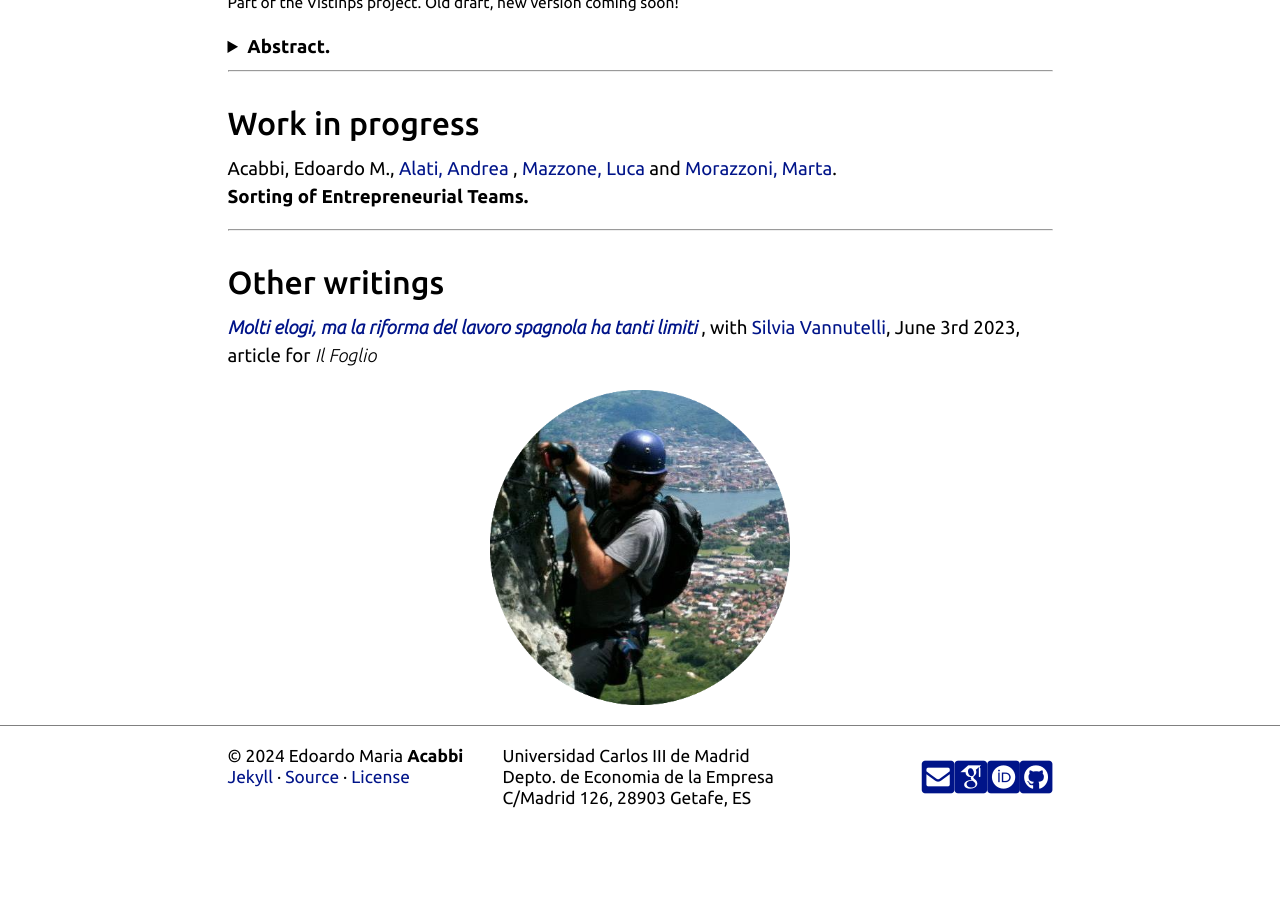
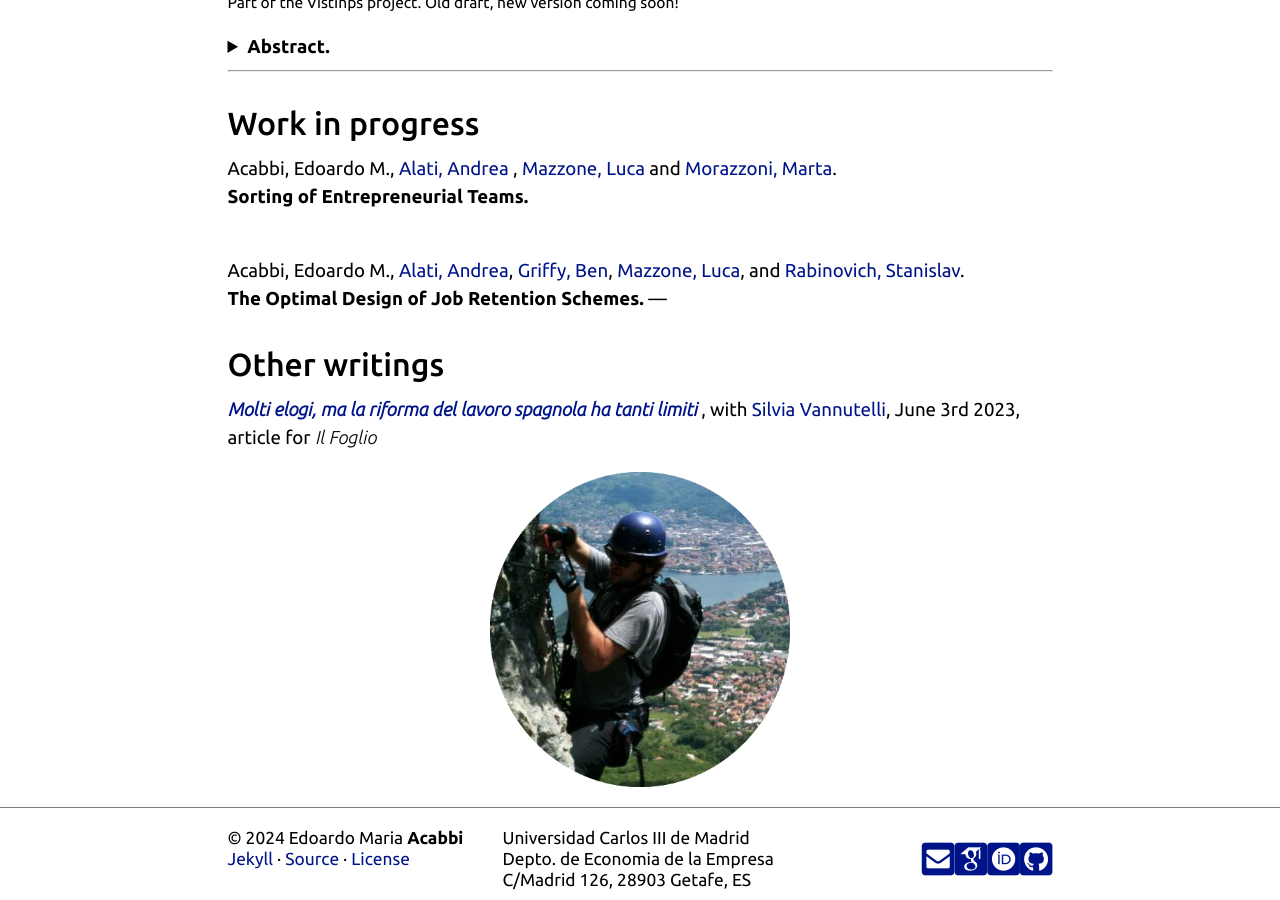
Before and after one commit to eacabbi/eacabbi.github.io, a Jekyll site: the page built from index.md, in a window 1280 px wide and 900 px high, scrolled down 2080 px. Built offline with Jekyll 4.4.1, drawn with Linux system fonts in a browser that asks for light colours; some web fonts are replaced; before the commit the page ends 2939 px from its top, so only the background shows below that.

Commit message:
update projs

```diff
--- a/index.md
+++ b/index.md
@@ -96,6 +96,9 @@ Rigidities in firms' payroll adjustment amplify the impact of aggregate fluctuat
 Acabbi, Edoardo M., <a href="https://andrealati.github.io"> Alati, Andrea </a>, <a href="https://lucamazzone.github.io/"> Mazzone, Luca</a> and <a href="https://martamorazzoni.weebly.com/"> Morazzoni, Marta</a>.
 <br>**Sorting of Entrepreneurial Teams.**
 
+<br>
+Acabbi, Edoardo M., <a href="https://andrealati.github.io"> Alati, Andrea</a>, <a href="https://www.bengriffy.com/"> Griffy, Ben</a>, <a href="https://lucamazzone.github.io/"> Mazzone, Luca</a>, and <a href="https://sites.google.com/site/stanrabinovicheconomics/">Rabinovich, Stanislav</a>.
+<br>**The Optimal Design of Job Retention Schemes.**
 ---
 
 ## Other writings
```
